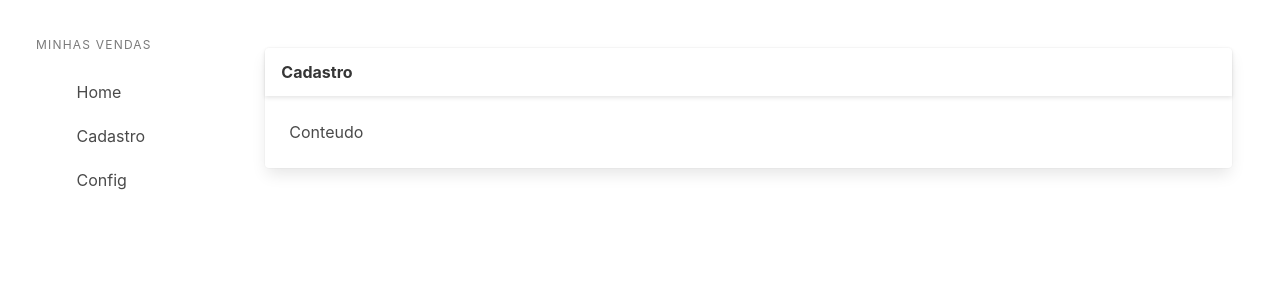
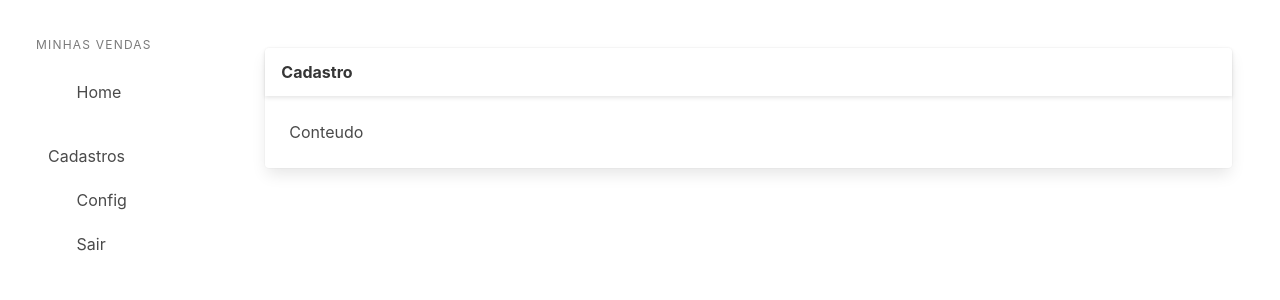
Before and after one commit to marcosmour/vendasappfrontend, a Next.js app: page / in a window 1280 px wide. Shown: the top 300 px of the page. Built offline with nearby package versions, Linux system fonts and the light colour scheme.

Commit message:
Componentizando os itens de menu

```diff
--- a/src/components/layout/menu/index.tsx
+++ b/src/components/layout/menu/index.tsx
@@ -1,4 +1,4 @@
-
+import Link from "next/link";
 
 export const Menu: React.FC = ()=>{
     return(
@@ -7,24 +7,28 @@ export const Menu: React.FC = ()=>{
                 Minhas Vendas
             </p>
             <ul className="menu-list">
-                <li>
-                    <a href="#">
-                        <span className="icon"></span> Home
-                    </a>
-                </li>
-
-                <li>
-                    <a href="#">
-                        <span className="icon"></span> Cadastro
-                    </a>
-                </li>
-
-                <li>
-                    <a href="#">
-                        <span className="icon"></span> Config
-                    </a>
-                </li>
+               <MenuItem href="/" label="Home" />
+               <MenuItem href="/" label="Cadastros" />
+               <MenuItem href="/" label="Config" />
+               <MenuItem href="/" label="Sair" />
             </ul>
         </aside>
     )
 }
+
+interface MenuItemProps{
+    href: string;
+    label: string;
+}
+
+const MenuItem: React.FC<MenuItemProps> = (props: MenuItemProps)=>{
+    return(
+        <li>
+            <Link href={props.href}>
+        <a>
+            <span className="icon"></span> {props.label}
+        </a>
+        </Link>
+    </li>
+    )
+}
```
